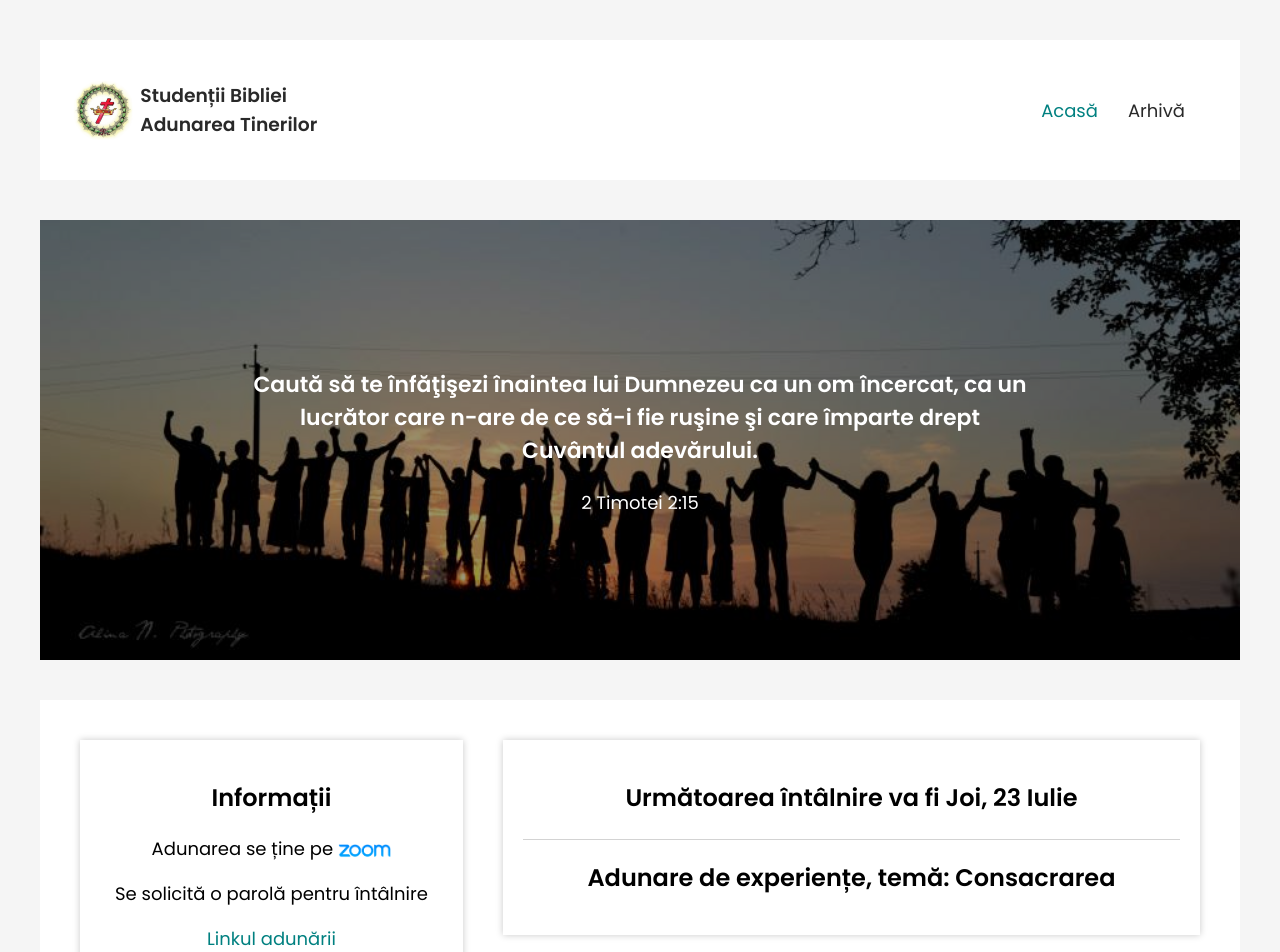
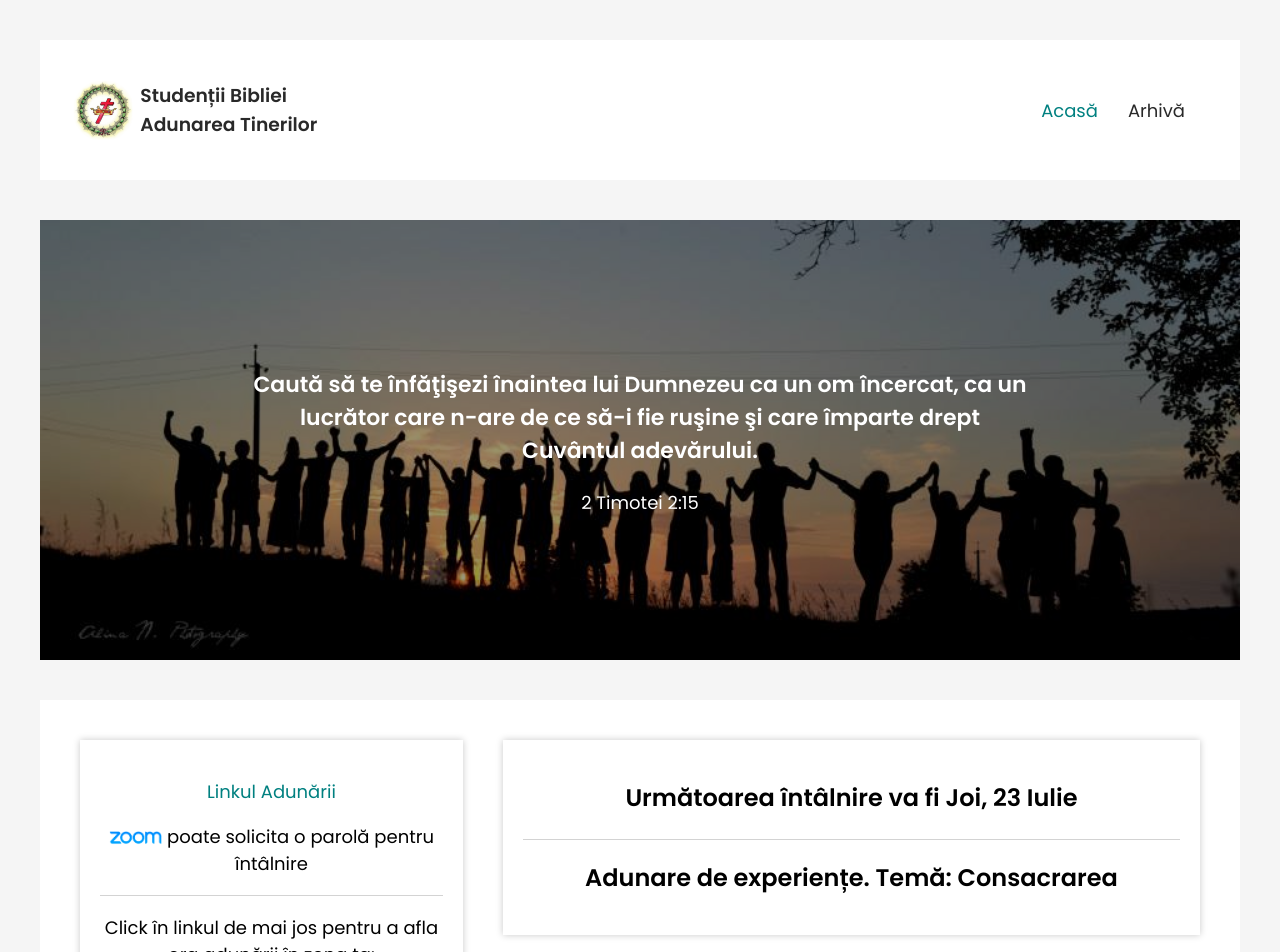
Before and after one commit to adunarea-tinerilor/stb-adt, a React (Create React App) app: page / in a window 1280 px wide. Shown: the top 952 px of the page. Built offline with nearby package versions, Linux system fonts and the light colour scheme.

Commit message:
weekly content update

```diff
--- a/src/App.js
+++ b/src/App.js
@@ -13,14 +13,14 @@ export default class App extends React.Component {
 
     this.state = {
       // general
-      footerUpdateDate: "16.07.2020",
-      meetingHour: "https://www.timeanddate.com/worldclock/fixedtime.html?msg=%C3%8Ent%C3%A2lnirea+Tinerilor&iso=20200723T10&p1=202",
+      footerUpdateDate: "18.07.2020",
+      meetingHour: "https://www.timeanddate.com/worldclock/fixedtime.html?msg=%C3%8Ent%C3%A2lnirea+Tinerilor&iso=20200723T10&p1=202&ah=2&am=30",
 
 
       // next meeting
       nextMeetingDate: "Joi, 23 Iulie",
       // nextMeetingSubject:"Discuții Studiu",
-      nextMeetingSubject:"Adunare de experiențe, temă: Consacrarea",
+      nextMeetingSubject:"Adunare de experiențe. Temă: Consacrarea",
       // nextDiscussedLinkText: "Volumul 6, Obligațiile Părintești ale Noii Creații",
       // nextDiscussedLink: "https://adevarprezent.org/obligatiile-parintesti-ale-noii-creatii/",
       nextMeetingQuestions: [],
@@ -55,6 +55,15 @@ export default class App extends React.Component {
       // }
 
       archiveList: [
+    {
+      date: "16.07.2020",
+        subjectLabel: "Întrebări discutate:",
+      questionList: [
+      "[ 28:24 ] Care element ar trebui să caracterizeze în principal atmosfera unui cămin, oricât de sărac ar fi? (Vol. 6 pag. 529 p. 1)",
+      "[ 1:29:25 ] Ce se poate aştepta de la un copil educat în mod potrivit în ceea ce priveşte consacrarea faţă de Domnul? (Vol. 6 pag. 529 p. 2)",
+      ],
+      videoSrc: "https://www.youtube.com/watch?v=YpzLM2dp3BE"
+    },
         {
           date: "09.07.2020",
           subjectLabel: "Întrebări discutate:",
--- a/src/global-components/Footer.js
+++ b/src/global-components/Footer.js
@@ -36,7 +36,7 @@ export default function Footer(props) {
 
   return (
     <FooterContainer className="component">
-      <p>Pentru a afla răspuns la alte întrebări, te rugăm să ne scrii un email  <FooterEmail href="mailTo:adunarea.tinerilor@gmail.com">adunarea.tinerilor@gmail.com</FooterEmail></p>
+      <p>Dacă ai întrebări te rugăm să ne scrii un email  <FooterEmail href="mailTo:adunarea.tinerilor@gmail.com">adunarea.tinerilor@gmail.com</FooterEmail></p>
       <FooterDate>Actualizat: {props.footerUpdateDate}</FooterDate>
     </FooterContainer>
   );
--- a/src/index.css
+++ b/src/index.css
@@ -102,3 +102,9 @@ img {
 .is-active {
   display: block;
 }
+
+hr {
+  height: 1px;
+  border: none;
+  border-bottom: 1px solid lightgray;
+}
--- a/src/partials/Intro.js
+++ b/src/partials/Intro.js
@@ -56,13 +56,9 @@ const IntroCardContainer = styled.div`
 `;
 const LinkMeeting = styled.p`
   & img {
-    top: 5px;
-    height: 18px;
+    top: 4px;
+    height: 16px;
     position: relative;
-
-    @media only screen and (min-width: 1080px) {
-     height: 16px;
-    }
   }
 `;
 const CardTitle = styled.h2`
@@ -84,13 +80,13 @@ export default function Intro(props) {
   return (
     <IntroContainer className="component">
       <IntroCardContainer>
-        <h2>Informații</h2>
-        <LinkMeeting>Adunarea se ține pe <img src={ZoomLogo} alt="Zoom Logo"/></LinkMeeting>
-        <p>Se solicită o parolă pentru întâlnire</p>
-        <p><a href={props.zoomLink} rel="noopener noreferrer" target="_blank"> Linkul adunării</a></p>
+        <p><a href={props.zoomLink} rel="noopener noreferrer" target="_blank"> Linkul Adunării</a></p>
+        <LinkMeeting><img src={ZoomLogo} alt="Zoom Logo"/> poate solicita o parolă pentru întâlnire</LinkMeeting>
+        <hr/>
+        <p>Click în linkul de mai jos pentru a afla ora adunării în zona ta:</p>
         <p><a href={props.meetingHour} rel="noopener noreferrer" target="_blank">Ora Adunării</a></p>
-        {props.note && <InfoNote>{props.note} <a href={props.noteLink} rel="noopener noreferrer"
-                                                 target="_blank">{props.noteLinkTxt}</a></InfoNote>}
+
+        {props.note && <InfoNote>{props.note} <a href={props.noteLink} rel="noopener noreferrer" target="_blank"> {props.noteLinkTxt}</a></InfoNote>}
       </IntroCardContainer>
 
       <div>
```
